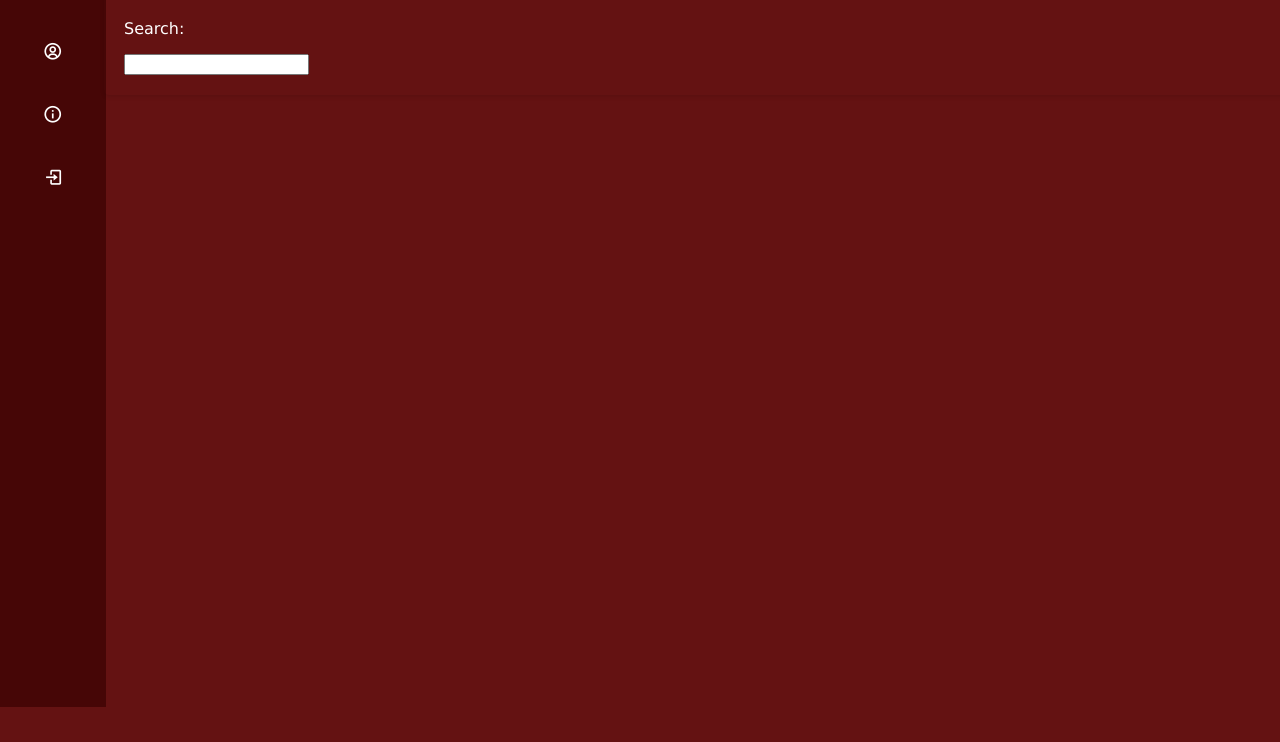
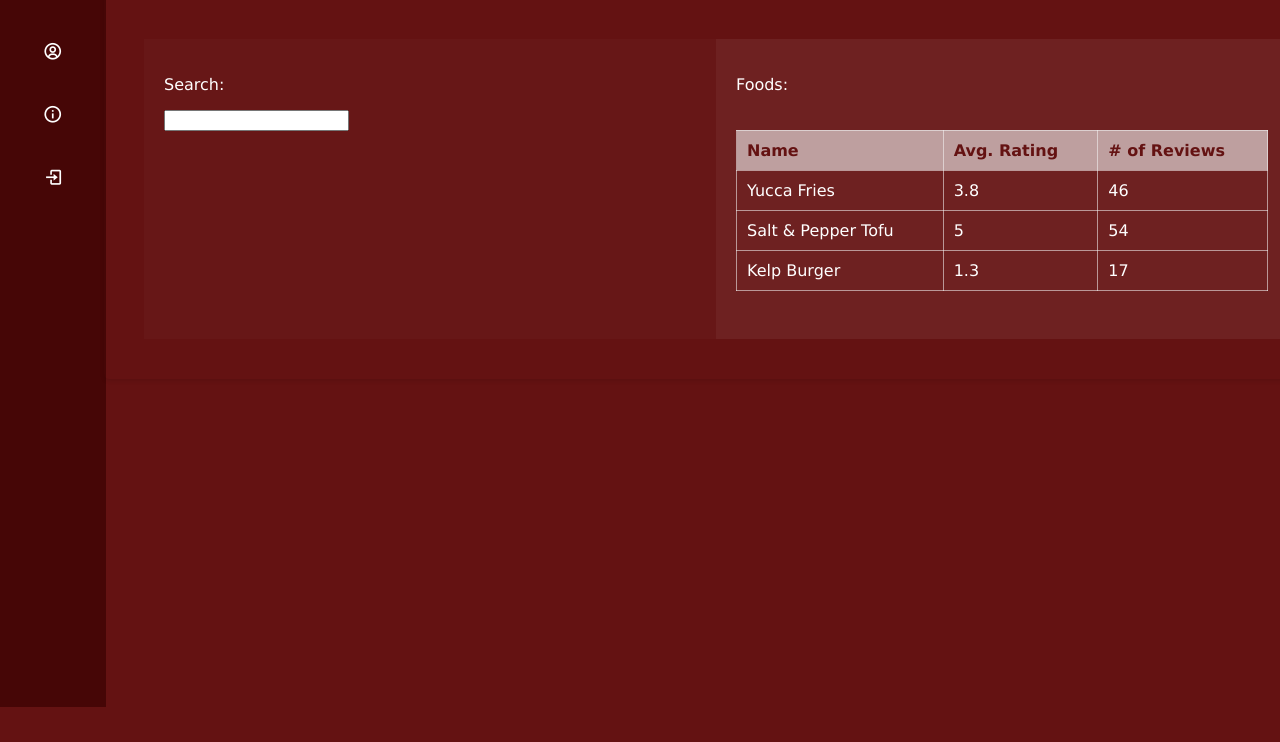
Before and after one commit to vahsek-nagnar/umatch-dining, a website: page src/frontend/index.html in a window 1280 px wide. Shown: the part 106-848 px from the top of the page. Drawn offline with nearby package versions, Linux system fonts and the light colour scheme.

Commit message:
home view functionality

```diff
--- a/src/frontend/app.js
+++ b/src/frontend/app.js
@@ -24,17 +24,16 @@ document.addEventListener("DOMContentLoaded", () => {
     // Initialize with the home view
     navigate("homeView");
 
-    // Assuming your images are within a container with the class
-    // 'image-container'
-    document.querySelectorAll(".image-container img").forEach((img) => {
+    // Assuming your imratings are within a container with the class
+    // 'imrating-container'
+    document.querySelectorAll(".imrating-container img").forEach((img) => {
       img.addEventListener("click", function () {
         const parent = this.parentNode;
-        parent.insertBefore(this, parent.firstChild); // Move the clicked image to the beginning
+        parent.insertBefore(this, parent.firstChild); // Move the clicked imrating to the beginning
       });
     });
-  });
 
-window.onload = function(){
+    // Menu button and sidebar function:
     let menuBtn = document.querySelector('#menu');
     let sidebar = document.querySelector('.sidebar');
 
@@ -42,4 +41,53 @@ window.onload = function(){
         sidebar.classList.toggle('active');
         console.log("menu clicked")
     };
-}
+
+    // Login handling:
+    // TODO: (requires database for authentication?)
+
+
+
+    // ----------------------------------- Food Table and Search: ----------------------------------- \\
+
+    // TODO: (pull data from database) for all food items
+    const foodData = [ // example data only
+      { name: 'Yucca Fries', rating: 3.8, numReviews: 46 },
+      { name: 'Salt & Pepper Tofu', rating: 5.0, numReviews: 54 },
+      { name: 'Kelp Burger', rating: 1.3, numReviews: 17 }
+    ];
+
+    // Dynamically update search from search bar
+
+
+    // TODO: filter foodData item by search
+
+    const tableBody = document.querySelector('#data-table tbody');
+
+    foodData.forEach(item => {
+        const row = document.createElement('tr');
+
+        const nameCell = document.createElement('td');
+        nameCell.textContent = item.name;
+        row.appendChild(nameCell);
+
+        const ratingCell = document.createElement('td');
+        ratingCell.textContent = item.rating;
+        row.appendChild(ratingCell);
+
+        const numReviewsCell = document.createElement('td');
+        numReviewsCell.textContent = item.numReviews;
+        row.appendChild(numReviewsCell);
+
+        tableBody.appendChild(row);
+    });
+
+    // Row clicking
+    document.querySelectorAll("tr").forEach((row) => {
+      row.addEventListener("click", function () {
+        // TODO: brings up information for food item
+      });
+    });
+
+    // ------------------------------ End Food Table and Search: ------------------------------ \\
+
+  });
--- a/src/frontend/index.html
+++ b/src/frontend/index.html
@@ -54,8 +54,29 @@
             <div id="views">
                 <div id="homeView" class="view">
                     <h1>UMatch Dining</h1>
-                    <p>Search:</p>
-                    <input type="text"></input>
+                    <div id="homeContainer" class="homeContainer">
+                        <div id="searchContainer" class="left">
+                            <p>Search:</p>
+                            <input type="text" id="foodSearch"></input>
+                        </div>
+                        <div id="resultsContainer" class="right">
+                            <p>Foods:</p>
+                            <div class="table-container">
+                                <table id="data-table">
+                                    <thead>
+                                        <tr>
+                                            <th>Name</th>
+                                            <th>Avg. Rating</th>
+                                            <th># of Reviews</th>
+                                        </tr>
+                                    </thead>
+                                    <tbody>
+                                        <!-- Data rows will be inserted here by JavaScript -->
+                                    </tbody>
+                                </table>
+                            </div>
+                        </div>
+                    </div>
                 </div>
                 <div id="profileView" class="view" style="display:none">
                     <h1>Your Profile</h1>
--- a/src/frontend/styles.css
+++ b/src/frontend/styles.css
@@ -189,3 +189,47 @@ p {
     display: none;
     /* Hide all views by default */
 }
+
+.homeContainer {
+    padding: 20px;
+    min-height: 300px;
+    justify-content:left;
+    display:flex;
+    width: 100%;
+}
+
+.homeContainer .left, .homeContainer .right {
+    padding: 20px;
+    flex: 1;
+}
+
+.homeContainer .left {
+    background-color:#ffffff05;
+}
+
+.homeContainer .right {
+    background-color:#ffffff10;
+}
+
+.table-container {
+    max-width: 600px;
+    margin: 0 auto;
+    overflow-x: auto;
+}
+
+table {
+    width: 100%;
+    border-collapse: collapse;
+    margin: 20px 0;
+}
+
+th, td {
+    padding: 10px;
+    border: 1px solid #f4f4f490;
+    text-align: left;
+}
+
+th {
+    background-color: #f4f4f499;
+    color:#641212;
+}
```
